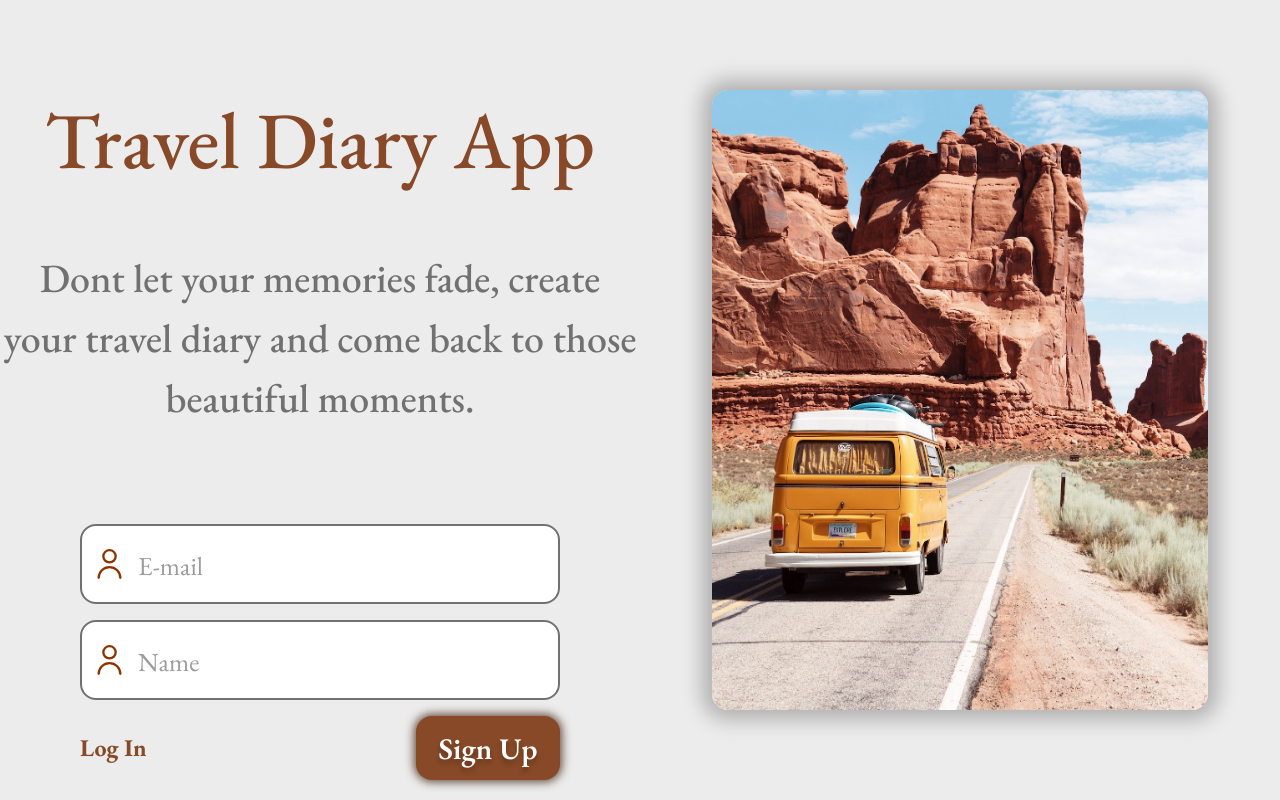
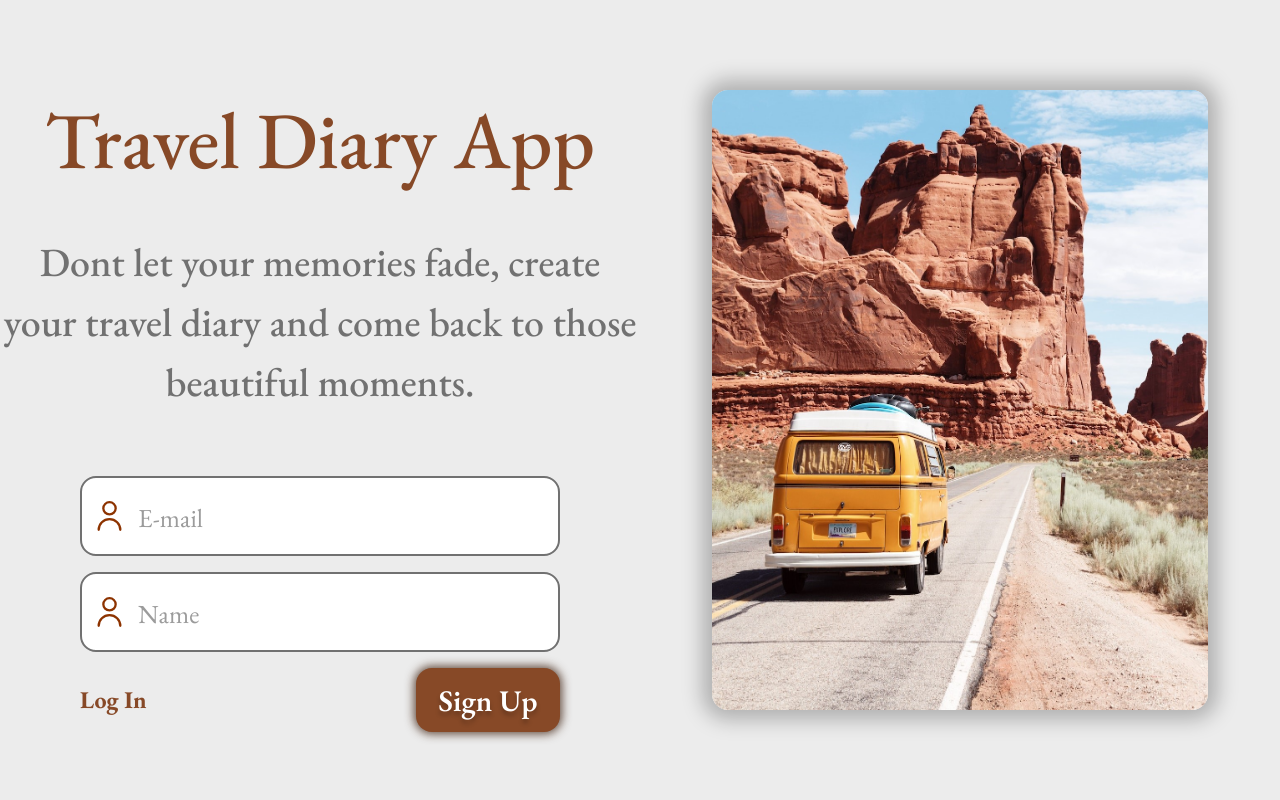
Before and after one commit to xousik/Travel-Diary-App, a Next.js app: page /register in a window 1280 px wide. Built offline with nearby package versions, Linux system fonts and the light colour scheme; no server answers; grey boxes are pictures that could not be loaded.

Commit message:
Fix styling on LogIn and Register page to better fit the screen.

```diff
--- a/src/components/atoms/loginPage/loginPageSentence.tsx
+++ b/src/components/atoms/loginPage/loginPageSentence.tsx
@@ -8,7 +8,7 @@ const Sentence = styled.p`
   font-weight: ${({ theme }) => theme.fontWeight.medium};
   text-align: center;
   width: 40rem;
-  margin: 0 auto 6rem auto;
+  margin: 0 auto 4rem auto;
 `;
 
 export default function LoginPageSentence() {
--- a/src/components/atoms/mainTitle.tsx
+++ b/src/components/atoms/mainTitle.tsx
@@ -11,7 +11,7 @@ const Title = styled.h1<{ $issmall?: number; $isnavtitle?: number }>`
   padding-top: ${({ $issmall, $isnavtitle }) =>
     $isnavtitle ? "0" : $issmall ? "1rem" : "5rem"};
   padding-left: ${({ $issmall }) => ($issmall ? "1rem" : "0")};
-  margin-bottom: ${({ $isnavtitle }) => ($isnavtitle ? "0" : "3rem")};
+  margin-bottom: ${({ $isnavtitle }) => ($isnavtitle ? "0" : "2rem")};
 `;
 
 export default function MainTitle({
--- a/src/components/molecules/logedHeader.tsx
+++ b/src/components/molecules/logedHeader.tsx
@@ -11,7 +11,7 @@ const HeaderWrapper = styled.div`
   display: flex;
   justify-content: space-between;
   align-items: center;
-  height: 5rem;
+  height: 8%;
 `;
 
 const Wrapper = styled.div`
```
